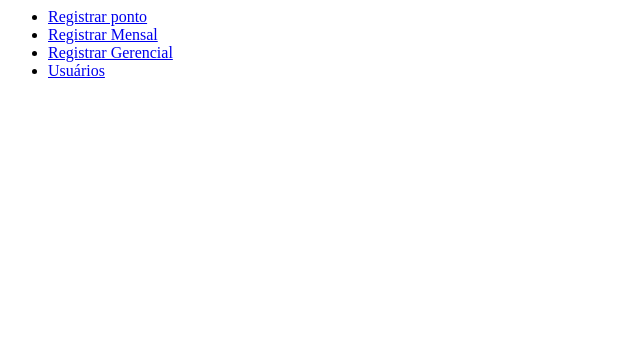
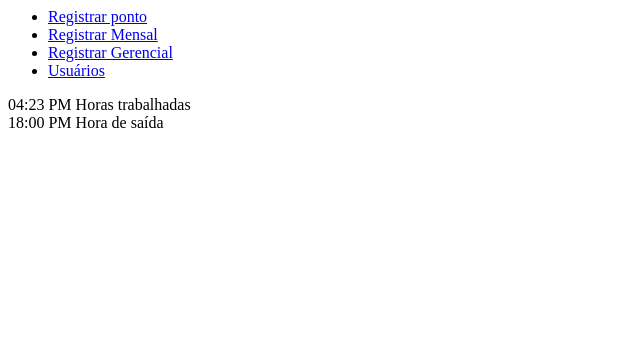
Before and after one commit to Wellington-Silva/Innout, a PHP site: page /templates/left.php in a window 1280 px wide. Shown: the top 340 px of the page, without its empty margins (0-640 px from the left). Run offline with PHP 8.4, Linux system fonts and the light colour scheme.

Commit message:
new style

```diff
--- a/src/views/templates/left.php
+++ b/src/views/templates/left.php
@@ -27,4 +27,30 @@
             </li>
         </ul>
     </nav>
+    <div class="sidebar-widgets">
+        <div class="sidebar-widget">
+            <i class="icon icofont-hour-glass text-primary"></i>
+            <div class="info">
+                <span class="main text-primary">
+                    04:23 PM
+                </span>
+                <span class="label text-muted">
+                    Horas trabalhadas
+                </span>
+            </div>
+        </div>
+        <div class="division my-3">
+            <div class="sidebar-widget">
+            <i class="icon icofont-ui-alarm text-danger"></i>
+            <div class="info">
+                <span class="main text-danger">
+                    18:00 PM
+                </span>
+                <span class="label text-muted">
+                    Hora de saída
+                </span>
+            </div>
+        </div>
+        </div>
+    </div>
 </aside>
```
Also changed, not shown: public/assets/css/template.css.
